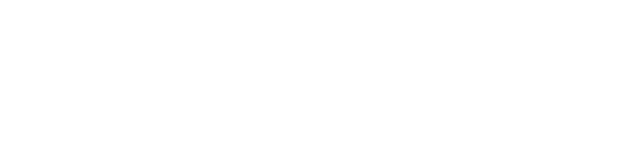
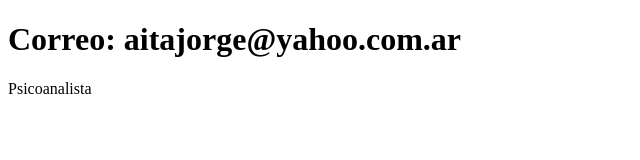
Before and after one commit to aitajorge/sistema-de-registro, a plain HTML site: page index.html in a window 1280 px wide. Shown: the whole page, without its empty margins (0-640 px from the left). Drawn offline with Linux system fonts and the light colour scheme.

Commit message:
Actualiza el contacto

```diff
--- a/index.html
+++ b/index.html
@@ -6,6 +6,7 @@
     <title>Sistema de registro de Juegos</title>
 </head>
 <body>
-
+    <h1>Correo: aitajorge@yahoo.com.ar</h1>
+        <p>Psicoanalista</p>
 </body>
 </html>
```
